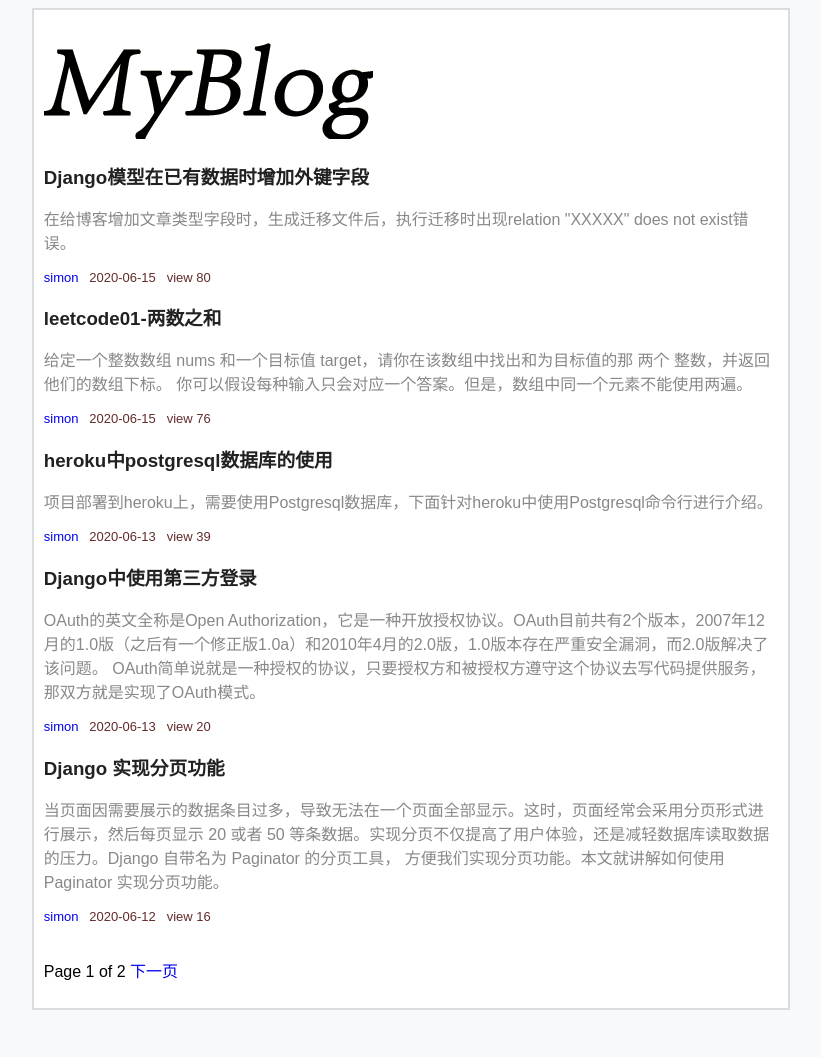
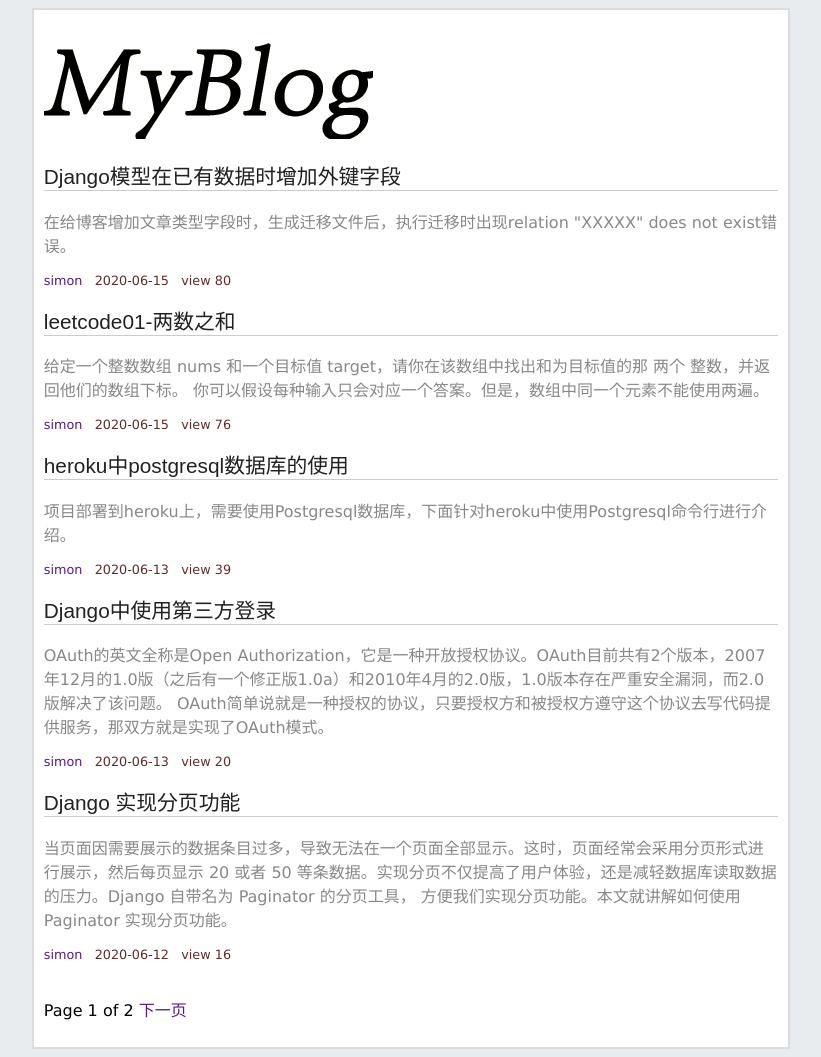
Before and after one commit to OoGod/myBlog, a Django app: page / in a window 1280 px wide. Shown: the whole page, without its empty margins (229-1050 px from the left). Before the commit the page ends 1010 px from the top, so only its background shows below. Run offline with Django 3.2, Linux system fonts and the light colour scheme; data comes from the database, SQL or seed files in the repository; both versions use the stored data as it was after the commit; parts of the project's set-up code (start-up, migrations or seed data) failed here and were passed over; some web fonts are replaced.

Commit message:
'update'

```diff
--- a/blog/static/css/base.css
+++ b/blog/static/css/base.css
@@ -1,25 +1,48 @@
-
-body{
-	/*background-color: #eaf3da;*/
-	/*background-color: #fafae9;*/
-	background-color: #f8f9fa;
+@font-face {
+	font-family: "Emblema One";
+	src: url("http://wickedlysmart.com/hfhtmlcss/chapter8/journal/EmblemaOne-Regular.woff"),
+		 url("http://wickedlysmart.com/hfhtmlcss/chapter8/journal/EmblemaOne-Regular.ttf");
 }
-.all {
-	/*background-color: #d2b48c;*/
-	/*background-color: #eaf3da;*/
-	/*background-color: #fafae9;*/
-	background-color: #ffffff;
+body {
+	background-color: #e9ecef;
+	font-family: Verdana, Geneva, Arial, sans-serif;
+	font-size: medium;
+}
+div.body_main {
+	background-color: #fff;
 	margin-left: 20%;
 	margin-right: 20%;
-	/*border: 2px dotted black;*/
 	border: 2px solid #dadce0;
 	padding: 10px 10px 10px 10px;
-	font-family: sans-serif;
 }
+
+h1,h2 {
+	font-family: "Emblema One", sans-serif;
+	color: #212121;
+	border-bottom: 1px solid #ccc;
+}
+h1 {
+	font-size: 2em;
+
+	margin-bottom:5px;
+}
+h2,.article_body h2 {
+	font-size: 1.3em;
+	font-weight: normal;
+}
+a {
+	text-decoration: none;
+	color: #551A8B;
+}
+.img_and {
+	display: flex;
+	align-items: center;
+}
+
 .time_and {
-			font-size: 13px;
-			color: #632c2c;
-		}
+	font-size: 0.8em;
+	color: #632c2c;
+}
 .img_avatar {
     display: block;
     border-radius: 50%;
@@ -29,7 +52,22 @@ body{
     width: 48px;
     height: 48px;
 }
-.img_and {
-	display: flex;
-	align-items: center;
+
+/*index*/
+p.index_p {
+	color:#888888;
 }
+
+/*detail*/
+.comment {
+	background-color: #f5f5f5;
+	margin-left: 2%;
+	margin-right: 2%;
+	border-bottom: 1px dotted gray;
+	padding: 0px 10px 0px 10px;
+
+}
+
+h1.detail_h1 {
+	margin-top: 5px;
+}
--- a/blog/templates/blog/base.html
+++ b/blog/templates/blog/base.html
@@ -4,16 +4,16 @@
 <head>
 	<meta charset="utf-8">
 	<title>Aliceboy' Blog</title>
+	<link rel="stylesheet" type="text/css" href="{% static 'mdeditor/css/editormd.css' %}">
 	<link rel="stylesheet" type="text/css" href="{% static 'css/base.css' %}">
 	<link rel="stylesheet" type="text/css" href="{% static 'css/code.css' %}">
-	<link rel="stylesheet" type="text/css" href="{% static 'mdeditor/css/editormd.css' %}">
 	{% block css %}{% endblock %}
 </head>
 <body>
-	<div class="markdown-body all">
-	<p><a href="{% url 'blog:index' %}"><img src="{% static 'logo/logo.png' %}"></a></p>
-	{% block content %}
-	{% endblock %}
+	<div class='body_main'>
+		<p><a href="{% url 'blog:index' %}"><img src="{% static 'logo/logo.png' %}"></a></p>
+		{% block content %}
+		{% endblock %}
 	</div>
 </body>
 </html>
--- a/blog/templates/blog/index.html
+++ b/blog/templates/blog/index.html
@@ -1,47 +1,15 @@
 {% extends 'blog/base.html' %}
 
-{% block css %}
-<style type="text/css">
-	/*.img_avatar {
-	    display: block;
-	    border-radius: 50%;
-	    border: 1px solid #eee;
-	    min-width: 48px;
-	    min-height: 48px;
-	    width: 48px;
-	    height: 48px;
-	}*/
-/*	.img_and {
-		display: flex;
-		align-items: center;
 
-	}*/
-	h3.index_h3 {
-		border-bottom: 1px solid #FFF;
-		margin-bottom:5px;
-		color: #212121;
-		/*margin-top: 5px; */
-	}
-	p.index_p {
-		color:#888888;
-	}
-
-	 a.index_a:link {
-		text-decoration: none;
-	}
-
-</style>
-
-{% endblock %}
 {% block content %}
 {% for article in article_list %}
 <div class="index_blog">
-	<a class="index_a" href="{% url 'blog:detail' pk=article.pk %}">
-		<h3 class='index_h3'>{{ article.title }}</h3>
+	<a href="{% url 'blog:detail' pk=article.pk %}">
+		<h2>{{ article.title }}</h2>
 		<p class="index_p">{{ article.djgest }}</p>
 	</a>
 	<div class="time_and">
-		<a class="index_a" href="#">{{ article.author }}</a>
+		<a href="#">{{ article.author }}</a>
 		&nbsp;
 		{{ article.last_mod_time|date:'Y-m-d' }}
 		&nbsp;
@@ -52,11 +20,11 @@
 <br>
 <p>
 	{% if article_list.has_previous %}
-		<a class="index_a" href="?page={{ article_list.previous_page_number }}">上一页</a>
+		<a href="?page={{ article_list.previous_page_number }}">上一页</a>
 	{% endif %}
 	Page {{ article_list.number }} of {{ article_list.paginator.num_pages }}
 	{% if article_list.has_next %}
-		<a class="index_a" href="?page={{ article_list.next_page_number }}">下一页</a>
+		<a href="?page={{ article_list.next_page_number }}">下一页</a>
 	{% endif %}
 </p>
 {% endblock %}
```
Also changed, not shown: blog/templates/blog/detail.html (+6 -23 lines), myBlog/settings.py (+14 -3 lines), db.sqlite3.
